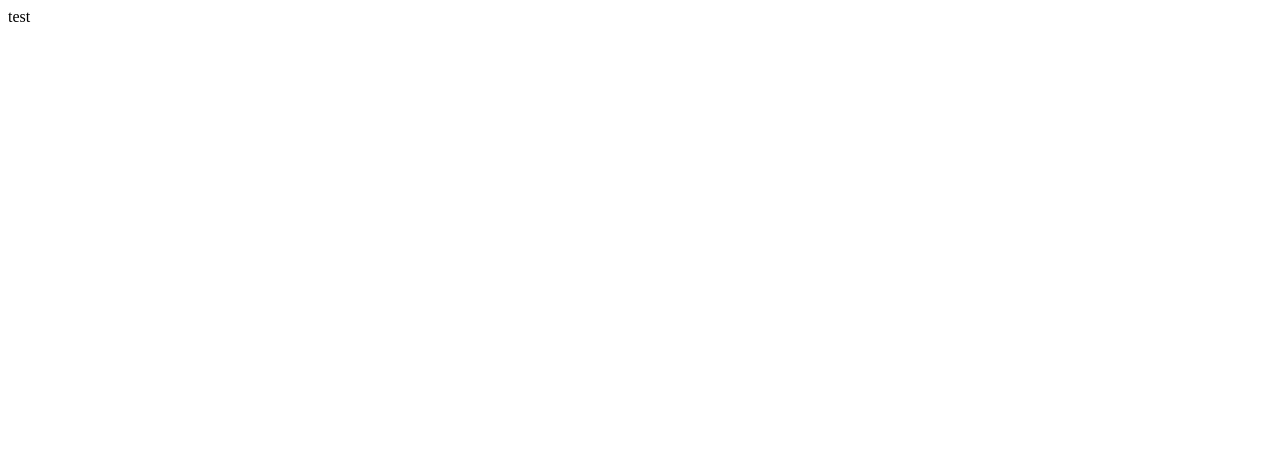
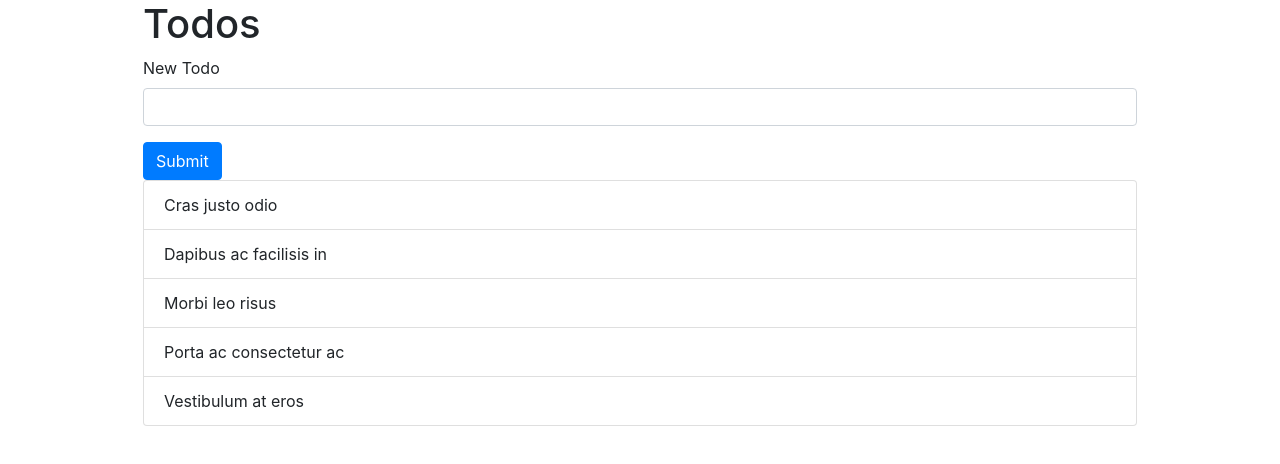
Before and after one commit to KevalinKetcham/todo-app, a website: page index.html in a window 1280 px wide. Drawn offline with nearby package versions, Linux system fonts and the light colour scheme.

Commit message:
Add stylesheet & basic UI components

```diff
--- a/index.html
+++ b/index.html
@@ -6,10 +6,28 @@
         <title>To Do App</title>
         <meta name="description" content="">
         <meta name="viewport" content="width=device-width, initial-scale=1">
-        <link rel="stylesheet" href="">
+        <!-- Bootstrap -->
+        <link rel="stylesheet" href="https://cdn.jsdelivr.net/npm/bootstrap@4.5.3/dist/css/bootstrap.min.css" integrity="sha384-TX8t27EcRE3e/ihU7zmQxVncDAy5uIKz4rEkgIXeMed4M0jlfIDPvg6uqKI2xXr2" crossorigin="anonymous">
+        <!-- CSS Stylesheet -->
+        <link rel="stylesheet" href="styles.css">
     </head>
     <body>
-        test
-        <script src="" async defer></script>
+        <div class="container">
+            <h1>Todos</h1>
+            <form>
+                <div class="form-group">
+                <label for="exampleInputEmail1">New Todo</label>
+                <input type="email" class="form-control" id="exampleInputEmail1" aria-describedby="emailHelp">
+                </div>
+                <button type="submit" class="btn btn-primary">Submit</button>
+            </form>
+            <ul class="list-group">
+                <li class="list-group-item">Cras justo odio</li>
+                <li class="list-group-item">Dapibus ac facilisis in</li>
+                <li class="list-group-item">Morbi leo risus</li>
+                <li class="list-group-item">Porta ac consectetur ac</li>
+                <li class="list-group-item">Vestibulum at eros</li>
+            </ul>
+        </div>
     </body>
 </html>
--- /dev/null
+++ b/styles.css
@@ -0,0 +1,3 @@
+.container {
+    width: 80%;
+}
```
